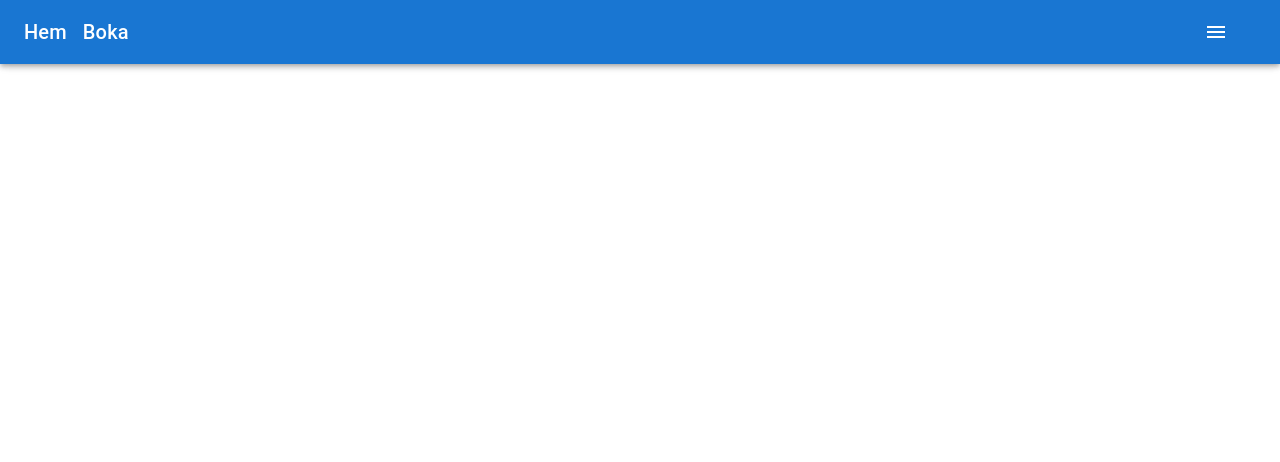
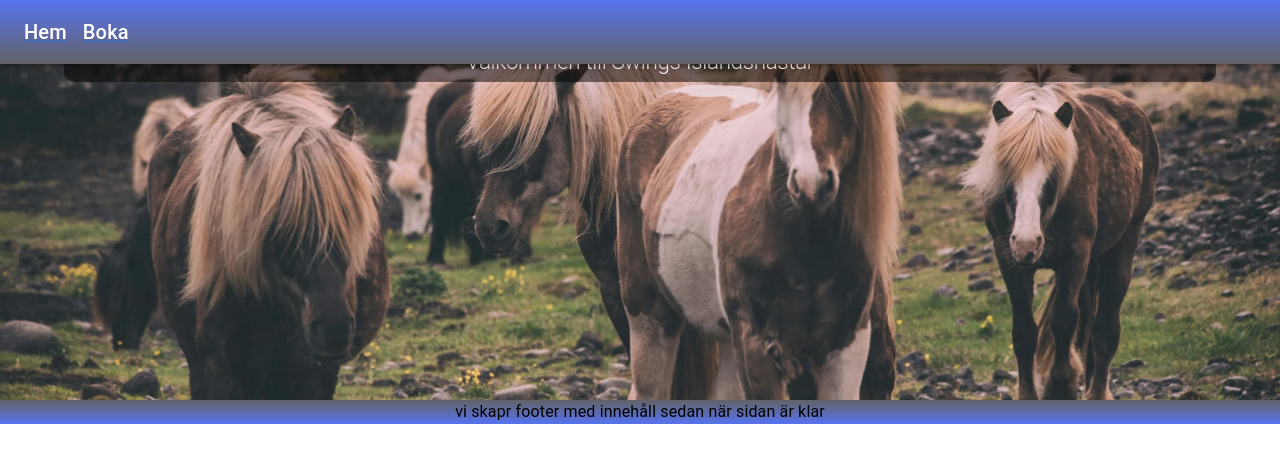
Before and after one commit to thallberg/Laboration, a React (Vite) app in the folder Laboration-app/: page / in a window 1280 px wide. Shown: the top 462 px of the page. Built offline with nearby package versions, Linux system fonts and the light colour scheme.

Commit message:
Header.jsx

```diff
--- a/Laboration-app/src/App.jsx
+++ b/Laboration-app/src/App.jsx
@@ -1,5 +1,10 @@
+import { Routes, Route } from "react-router-dom"
 
-import Navbar from './Components/Navbar'
+import "./Styles/Styles.css"
+
+import HomePage from "./Pages/HomePage"
+
+
 
 
 
@@ -8,7 +13,10 @@ function App() {
 
   return (
     <>
- <Navbar/>
+    <HomePage/>
+
+
+
     </>
   )
 }
--- a/Laboration-app/src/Components/Footer.jsx
+++ b/Laboration-app/src/Components/Footer.jsx
@@ -3,12 +3,10 @@ import React from "react";
 
 const Footer = () => {
   return (
-    <Box>
-      <Container>
-        <Typography variant="body1" align="center">
-          vi skapr footer med innehåll sedan när sidan är klar
-        </Typography>
-      </Container>
+    <Box className="footer">
+      <Typography variant="body1" align="center">
+        vi skapr footer med innehåll sedan när sidan är klar
+      </Typography>
     </Box>
   );
 };
--- /dev/null
+++ b/Laboration-app/src/Components/Header.jsx
@@ -0,0 +1,19 @@
+import React from "react";
+import { Box, Typography } from "@mui/material";
+
+
+const Header = () => {
+  return (
+
+    <Box className="header">
+
+      <img className="heroimg" src="/Hero.webp" alt="Välkomstbild på hästar" />
+
+      <Typography className="header-title" variant="h1" >
+        Välkommen till Swings Isländshästar
+      </Typography>
+    </Box>
+  );
+};
+
+export default Header;
--- a/Laboration-app/src/Components/navbar.jsx
+++ b/Laboration-app/src/Components/navbar.jsx
@@ -40,7 +40,7 @@ const Navbar = () => {
 
   return (
     <Box sx={{ flexGrow: 1 }}>
-      <AppBar position="fixed">
+       <AppBar className="navbar" position="fixed">
         <Toolbar>
           <Box sx={{ display: "flex", gap: 2 }}>
             <Link
--- a/Laboration-app/src/Pages/BookingPage.jsx
+++ b/Laboration-app/src/Pages/BookingPage.jsx
@@ -2,7 +2,9 @@ import React from 'react'
 
 const BookingPage = () => {
   return (
-    <div>BookingPage</div>
+    <div>
+      hejdan
+    </div>
   )
 }
 
--- a/Laboration-app/src/Pages/HomePage.jsx
+++ b/Laboration-app/src/Pages/HomePage.jsx
@@ -1,8 +1,21 @@
 import React from 'react'
+import Navbar from '../Components/navbar'
+import Header from '../Components/Header'
+import Footer from '../Components/Footer'
 
 const HomePage = () => {
+
+
+
   return (
-    <div>HomePage</div>
+    <div>
+      <Navbar/>
+      <Header/>
+      <Footer/>
+
+
+
+    </div>
   )
 }
 
--- /dev/null
+++ b/Laboration-app/src/Styles/styles.css
@@ -0,0 +1,68 @@
+* {
+  margin: 0;
+  padding: 0;
+  box-sizing: border-box;
+}
+
+.navbar {
+  background: linear-gradient(180deg, #5773f0 0%, #626265 100%) !important;
+}
+
+.footer {
+  background: linear-gradient(180deg, #626265 0%, #5773f0 100%) !important;
+}
+
+.navbar-links {
+  display: none;
+}
+
+
+
+  .header {
+    position: relative;
+    width: 100%;
+    height: 50vh;
+    display: flex;
+    align-items: center;
+    justify-content: center;
+
+  }
+
+  .heroimg {
+    width: 100%;
+    height: 100%;
+    object-fit: cover;
+  }
+
+  .header-title {
+    position: absolute;
+    top: 5vh;
+    left: 50%;
+    transform: translateX(-50%);
+    color: white;
+    background-color: rgba(0, 0, 0, 0.5);
+    text-align: center;
+    width: 90%;
+    border-radius: 10px;
+    font-size: 1.4rem !important;
+    padding: 0.5rem;
+
+  }
+
+.boldtext {
+  font-weight: bold;
+}
+
+
+
+@media (min-width: 800px) {
+  .navbar-links {
+    display: inline-block;
+    margin-left: auto;
+    margin-right: 1rem;
+  }
+
+  .hamburgermenu {
+    display: none !important;
+  }
+}
```
Also changed, not shown: Laboration-app/public/Hero.webp (added).
